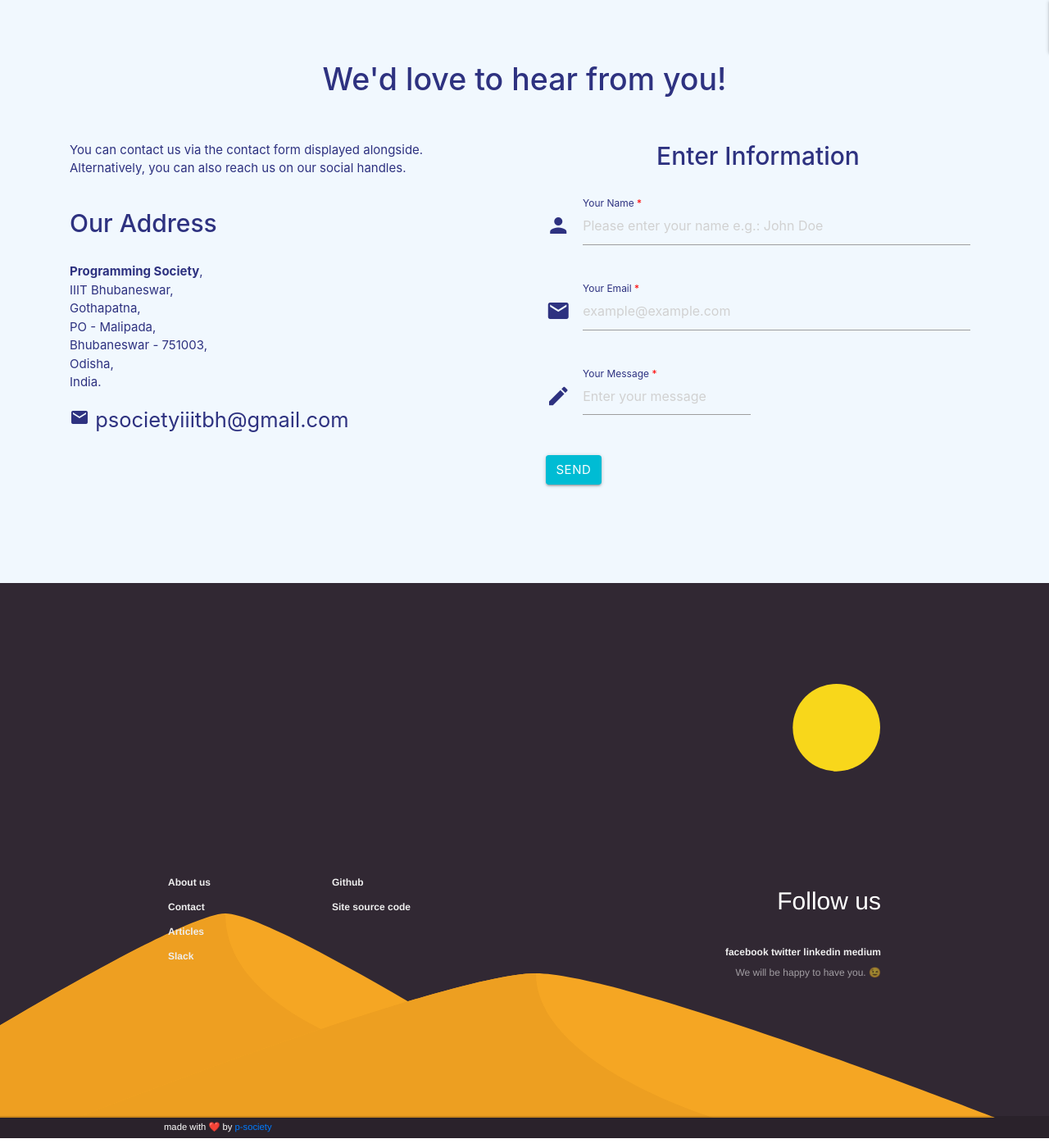
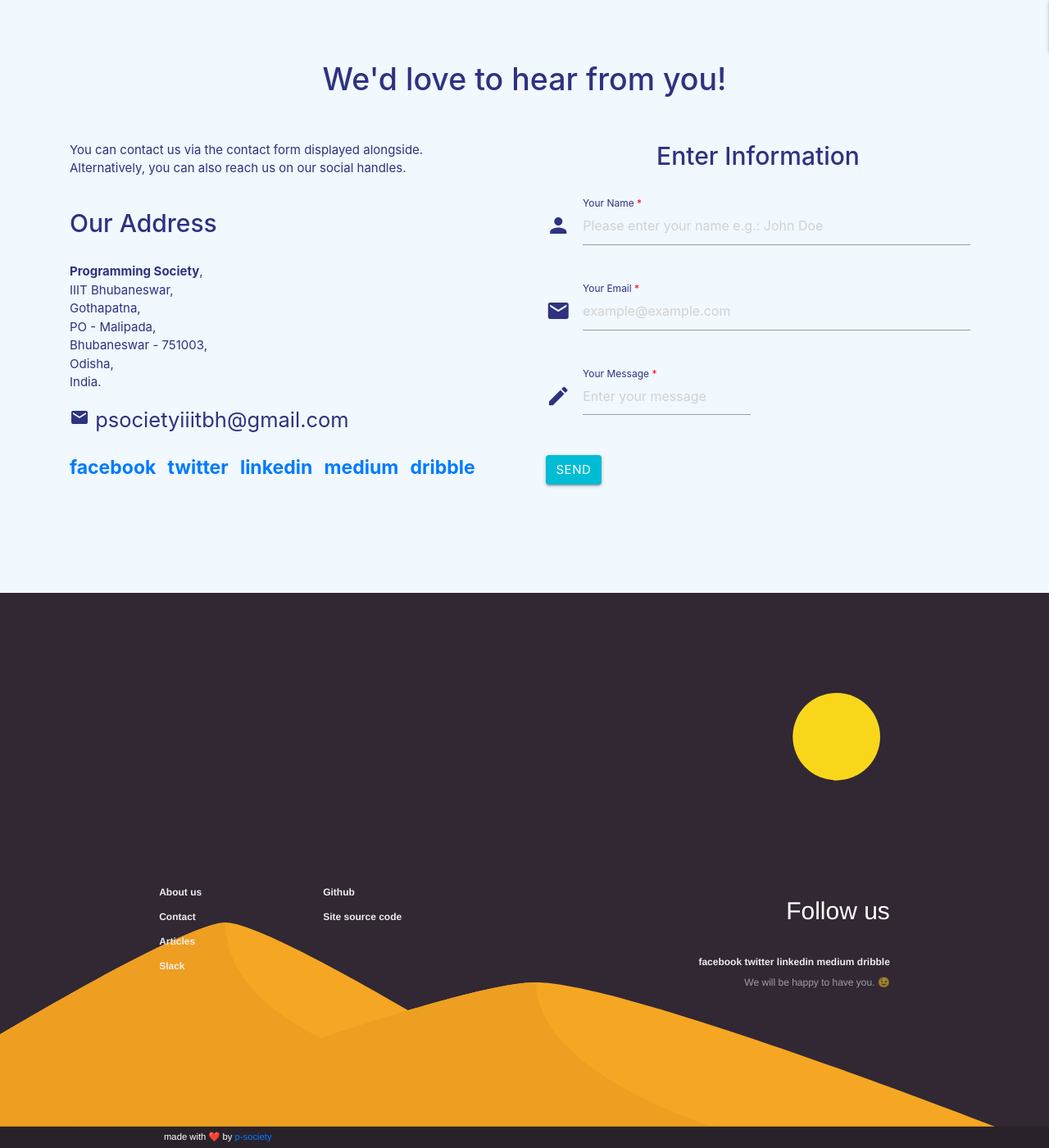
Before and after one commit to p-society/p-society.github.io, a Jekyll site: the page built from contact/index.html, in a window 1280 px wide and 1400 px high, scrolled down 117 px. Shown: the whole window at 82% size. Built offline with Jekyll 4.4.1, drawn with Linux system fonts in a browser that asks for light colours; nearby versions of some CDN libraries; emoji names are drawn with the system emoji font.

Commit message:
added contact links and dribble

```diff
--- a/_config.yml
+++ b/_config.yml
@@ -12,6 +12,7 @@ medium_url: https://medium.com/programming-society-gazette
 linkedIn_url: https://www.linkedin.com/company/p-soc/
 twitter_url: https://twitter.com/psociiit
 facebook_url: https://www.facebook.com/psocietyiiitbh/
+dribble_url: https://dribbble.com/psociiit
 
 exclude:
   - Gemfile*
--- a/_includes/footer.html
+++ b/_includes/footer.html
@@ -35,6 +35,7 @@
             <a href="{{site.twitter_url}}" target="_blank" class="foot-list-item-anchor">twitter</a>
             <a href="{{site.linkedIn_url}}" target="_blank" class="foot-list-item-anchor">linkedin</a>
             <a href="{{site.medium_url}}" target="_blank" class="foot-list-item-anchor">medium</a>
+            <a href="{{site.dribble_url}}" target="_blank" class="foot-list-item-anchor">dribble</a>
           </div>
           <div class="foot-form-desc">We will be happy to have you. :wink:</div>
         </div>
--- a/assets/css/default.css
+++ b/assets/css/default.css
@@ -253,7 +253,6 @@ background on top
     padding-top: 100px;
     padding-bottom: 100px;
     background-color: rgb(34, 34, 34);
-    font-family: Helvetica, serif;
     color: white;
     top: 0px;
     position: relative;
@@ -337,6 +336,12 @@ Contributor part
   background-color: #F1F8FE;
 }
 
+.contact-foot-list-item-anchor {
+  font-weight: bold;
+  font-size: 23px;
+  margin-right: 10px;
+}
+
 /*
   Thank you page
 */
--- a/contact/index.html
+++ b/contact/index.html
@@ -25,6 +25,13 @@ layout: default
         </p>
         <span style="font-size:1.7em"><i class="material-icons">email</i> <a href="mailto:psocietyiiitbh@gmail.com"  style="color:#2E3280;">psocietyiiitbh@gmail.com</a></span>
         <br><br>
+        <p>
+          <a href="{{site.facebook_url}}" target="_blank" class="contact-foot-list-item-anchor">facebook</a>
+          <a href="{{site.twitter_url}}" target="_blank" class="contact-foot-list-item-anchor">twitter</a>
+          <a href="{{site.linkedIn_url}}" target="_blank" class="contact-foot-list-item-anchor">linkedin</a>
+          <a href="{{site.medium_url}}" target="_blank" class="contact-foot-list-item-anchor">medium</a>
+          <a href="{{site.dribble_url}}" target="_blank" class="contact-foot-list-item-anchor">dribble</a>
+        </p>
       </div>
       <div class="col-xs-12 col-md-6">
         <form class="col s12" method="POST" action="https://formcarry.com/s/HkKlUsdkQ" accept-charset="UTF-8">
```
